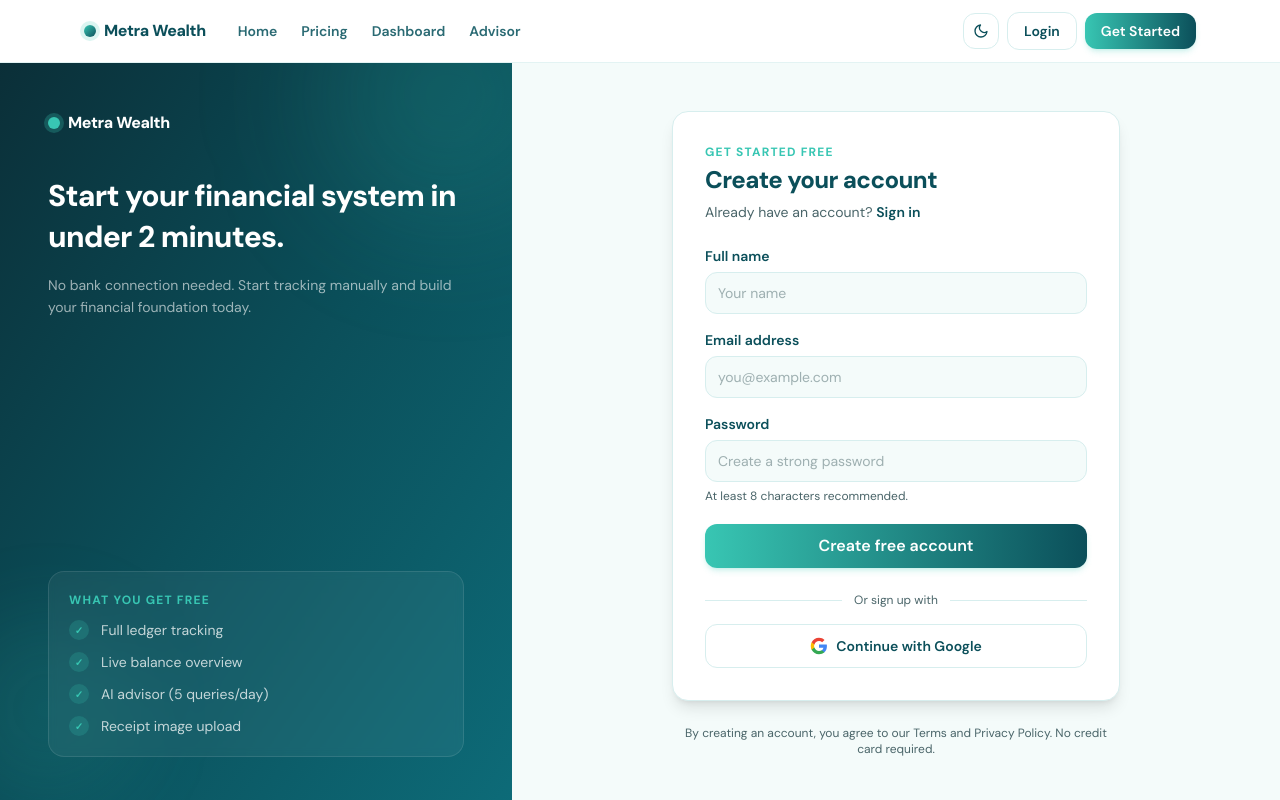
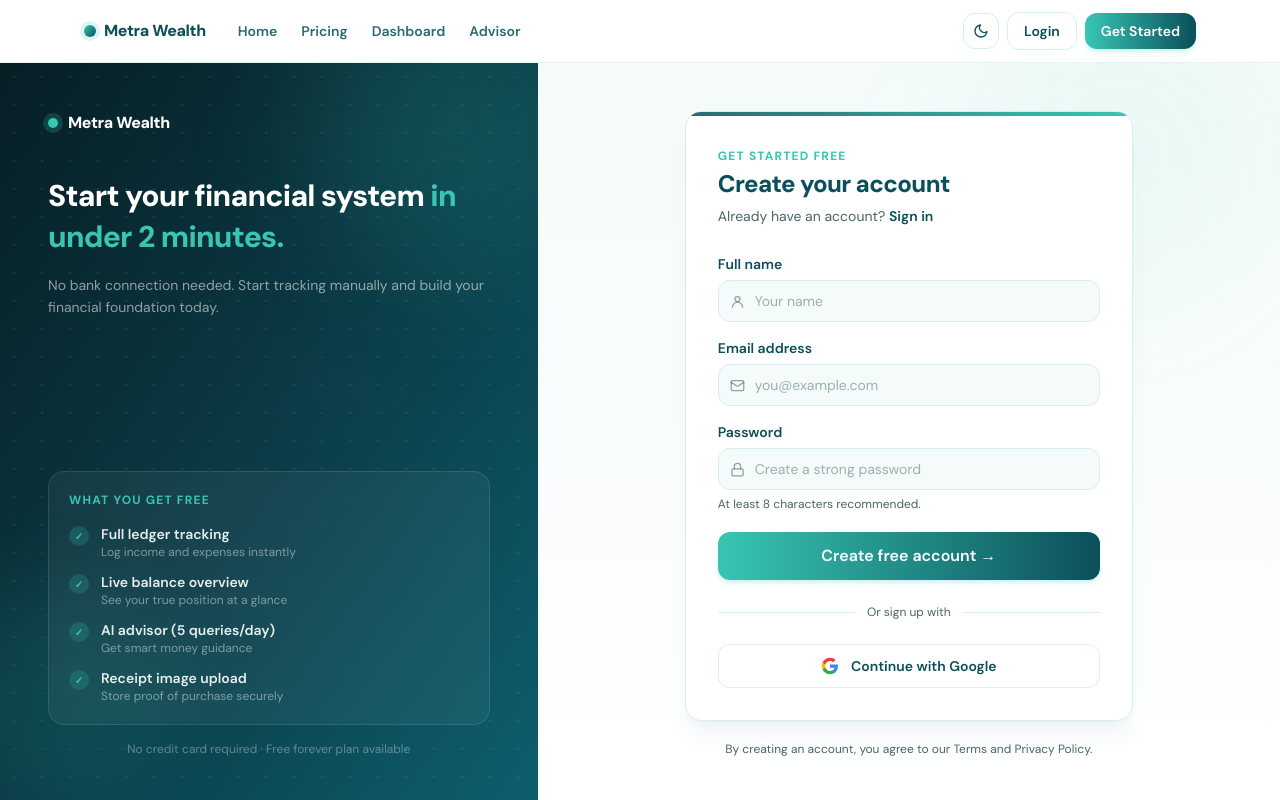
Before and after one commit to RiveraOne/frontend, a Next.js app: page /register in a window 1280 px wide. Shown: the top 800 px of the page. Built offline with nearby package versions, Linux system fonts and the light colour scheme.

Commit message:
updated login and register and fixed pricing in home page

```diff
--- a/app/register/page.tsx
+++ b/app/register/page.tsx
@@ -3,59 +3,98 @@
 export default function RegisterPage() {
   return (
     <main className="flex min-h-[calc(100vh-4rem)]">
-      {/* Left decorative panel */}
-      <div className="hidden lg:flex lg:w-2/5 flex-col justify-between bg-gradient-to-br from-[#0b2f38] via-[#0b4f5a] to-[#0d6b78] p-12 text-white relative overflow-hidden">
-        <div className="absolute -top-24 -right-16 h-64 w-64 rounded-full bg-mw-accent/15 blur-3xl" />
-        <div className="absolute bottom-0 -left-12 h-48 w-48 rounded-full bg-mw-accent/10 blur-2xl" />
 
+      {/* ── Left decorative panel ─────────────────── */}
+      <div className="relative hidden overflow-hidden lg:flex lg:w-[42%] flex-col justify-between bg-gradient-to-br from-[#071e24] via-[#0b3a45] to-[#0d5f6e] p-12 text-white">
+        {/* Dot grid texture */}
+        <div
+          className="pointer-events-none absolute inset-0 opacity-20"
+          style={{
+            backgroundImage: "radial-gradient(circle, rgba(255,255,255,0.35) 1px, transparent 1px)",
+            backgroundSize: "28px 28px",
+          }}
+        />
+
+        {/* Animated orbs */}
+        <div className="pointer-events-none absolute -top-20 -right-16 h-72 w-72 rounded-full bg-mw-accent/15 blur-3xl animate-float" />
+        <div className="pointer-events-none absolute bottom-0 -left-12 h-56 w-56 rounded-full bg-mw-accent/10 blur-2xl animate-float-slow" />
+        <div className="pointer-events-none absolute top-1/3 right-1/4 h-32 w-32 rounded-full bg-mw-light/15 blur-2xl animate-glow-pulse" />
+
+        {/* Top section: logo + headline */}
         <div className="relative z-10">
-          <div className="inline-flex items-center gap-2 mb-10">
-            <span className="h-3 w-3 rounded-full bg-mw-accent shadow-[0_0_0_4px_rgba(56,198,179,0.25)]" />
+          <div className="mb-10 inline-flex items-center gap-2.5">
+            <span className="h-2.5 w-2.5 animate-pulse rounded-full bg-mw-accent shadow-[0_0_0_5px_rgba(56,198,179,0.2)]" />
             <span className="text-base font-extrabold tracking-tight">Metra Wealth</span>
           </div>
-          <h2 className="text-3xl font-black tracking-tight leading-snug mb-4">
-            Start your financial system in under 2 minutes.
+          <h2 className="mb-4 text-3xl font-black leading-snug tracking-tight">
+            Start your financial system{" "}
+            <span className="text-mw-accent">in under 2 minutes.</span>
           </h2>
-          <p className="text-white/60 text-sm leading-relaxed">
+          <p className="text-sm leading-relaxed text-white/55">
             No bank connection needed. Start tracking manually and build your financial foundation today.
           </p>
         </div>
 
-        <div className="relative z-10">
+        {/* Bottom section: what you get card */}
+        <div className="relative z-10 space-y-4">
           <div className="rounded-2xl border border-white/10 bg-white/5 p-5 backdrop-blur-sm">
-            <p className="mw-section-label mb-3 text-mw-accent">What you get free</p>
+            <p className="mw-section-label mb-4 text-mw-accent">What you get free</p>
             <div className="space-y-3">
               {[
-                "Full ledger tracking",
-                "Live balance overview",
-                "AI advisor (5 queries/day)",
-                "Receipt image upload",
+                { label: "Full ledger tracking", detail: "Log income and expenses instantly" },
+                { label: "Live balance overview", detail: "See your true position at a glance" },
+                { label: "AI advisor (5 queries/day)", detail: "Get smart money guidance" },
+                { label: "Receipt image upload", detail: "Store proof of purchase securely" },
               ].map((item) => (
-                <div key={item} className="flex items-center gap-3">
-                  <span className="flex h-5 w-5 items-center justify-center rounded-full bg-mw-accent/20 text-[10px] font-bold text-mw-accent">
+                <div key={item.label} className="flex items-start gap-3">
+                  <span className="mt-0.5 flex h-5 w-5 flex-shrink-0 items-center justify-center rounded-full bg-mw-accent/20 text-[10px] font-bold text-mw-accent">
                     ✓
                   </span>
-                  <span className="text-sm text-white/75">{item}</span>
+                  <div>
+                    <p className="text-sm font-semibold text-white/90">{item.label}</p>
+                    <p className="text-xs text-white/45">{item.detail}</p>
+                  </div>
                 </div>
               ))}
             </div>
           </div>
+
+          <p className="text-center text-xs text-white/35">
+            No credit card required · Free forever plan available
+          </p>
         </div>
       </div>
 
-      {/* Right form panel */}
-      <div className="flex flex-1 items-center justify-center bg-mw-soft px-6 py-12">
-        <div className="w-full max-w-md">
+      {/* ── Right form panel ──────────────────────── */}
+      <div className="flex flex-1 items-center justify-center bg-gradient-to-b from-mw-soft to-mw-bg px-5 py-12 sm:px-10">
+        {/* Faint bg orb */}
+        <div className="pointer-events-none absolute right-0 top-0 h-80 w-80 rounded-full bg-mw-accent/5 blur-3xl" />
+
+        <div className="relative w-full max-w-md">
           {/* Mobile logo */}
-          <div className="flex items-center gap-2 mb-8 lg:hidden">
-            <span className="h-3 w-3 rounded-full bg-gradient-to-br from-mw-accent to-mw-primary" />
+          <div className="mb-8 flex items-center gap-2 lg:hidden">
+            <span className="h-2.5 w-2.5 animate-pulse rounded-full bg-mw-accent shadow-[0_0_0_4px_rgba(56,198,179,0.2)]" />
             <span className="text-base font-extrabold tracking-tight text-mw-primary">Metra Wealth</span>
           </div>
 
-          <div className="mw-card p-8 shadow-lg">
-            <div className="mb-6">
+          {/* Mobile free plan nudge */}
+          <div className="mb-4 flex items-center gap-2 rounded-xl border border-mw-accent/20 bg-mw-accent/8 px-4 py-2.5 lg:hidden">
+            <span className="text-sm text-mw-accent">✓</span>
+            <p className="text-xs font-medium text-mw-primary">
+              Free forever plan · No credit card required
+            </p>
+          </div>
+
+          <div className="mw-card overflow-hidden shadow-xl shadow-mw-primary/5">
+            {/* Top accent bar */}
+            <div className="h-1 w-full bg-gradient-to-r from-mw-light to-mw-accent" />
+
+            <div className="p-8">
+              <div className="mb-7">
                 <p className="mw-section-label mb-1">Get started free</p>
-              <h1 className="mw-title text-2xl">Create your account</h1>
+                <h1 className="text-2xl font-black tracking-tight text-mw-primary">
+                  Create your account
+                </h1>
                 <p className="mt-1.5 text-sm text-mw-body">
                   Already have an account?{" "}
                   <Link href="/login" className="font-semibold text-mw-primary hover:underline">
@@ -65,53 +104,88 @@
               </div>
 
               <form className="grid gap-4" action="/dashboard">
+                {/* Full name */}
                 <div>
-                <label htmlFor="name" className="mw-label mb-1.5 block">Full name</label>
+                  <label htmlFor="name" className="mw-label mb-1.5 block">
+                    Full name
+                  </label>
+                  <div className="relative">
+                    <span className="pointer-events-none absolute inset-y-0 left-3 flex items-center text-mw-body/60">
+                      <svg width="15" height="15" viewBox="0 0 24 24" fill="none" stroke="currentColor" strokeWidth="2" strokeLinecap="round" strokeLinejoin="round">
+                        <circle cx="12" cy="8" r="4"/><path d="M20 21a8 8 0 1 0-16 0"/>
+                      </svg>
+                    </span>
                     <input
                       id="name"
                       type="text"
                       placeholder="Your name"
-                  className="mw-input"
+                      className="mw-input pl-9"
                       autoComplete="name"
                     />
                   </div>
+                </div>
 
+                {/* Email */}
                 <div>
-                <label htmlFor="email" className="mw-label mb-1.5 block">Email address</label>
+                  <label htmlFor="email" className="mw-label mb-1.5 block">
+                    Email address
+                  </label>
+                  <div className="relative">
+                    <span className="pointer-events-none absolute inset-y-0 left-3 flex items-center text-mw-body/60">
+                      <svg width="15" height="15" viewBox="0 0 24 24" fill="none" stroke="currentColor" strokeWidth="2" strokeLinecap="round" strokeLinejoin="round">
+                        <rect width="20" height="16" x="2" y="4" rx="2"/><path d="m22 7-8.97 5.7a1.94 1.94 0 0 1-2.06 0L2 7"/>
+                      </svg>
+                    </span>
                     <input
                       id="email"
                       type="email"
                       placeholder="you@example.com"
-                  className="mw-input"
+                      className="mw-input pl-9"
                       autoComplete="email"
                     />
                   </div>
+                </div>
 
+                {/* Password */}
                 <div>
-                <label htmlFor="password" className="mw-label mb-1.5 block">Password</label>
+                  <label htmlFor="password" className="mw-label mb-1.5 block">
+                    Password
+                  </label>
+                  <div className="relative">
+                    <span className="pointer-events-none absolute inset-y-0 left-3 flex items-center text-mw-body/60">
+                      <svg width="15" height="15" viewBox="0 0 24 24" fill="none" stroke="currentColor" strokeWidth="2" strokeLinecap="round" strokeLinejoin="round">
+                        <rect width="18" height="11" x="3" y="11" rx="2" ry="2"/><path d="M7 11V7a5 5 0 0 1 10 0v4"/>
+                      </svg>
+                    </span>
                     <input
                       id="password"
                       type="password"
                       placeholder="Create a strong password"
-                  className="mw-input"
+                      className="mw-input pl-9"
                       autoComplete="new-password"
                     />
+                  </div>
                   <p className="mt-1.5 text-xs text-mw-body">At least 8 characters recommended.</p>
                 </div>
 
-              <button type="submit" className="mw-btn-primary mt-1 h-11 w-full text-base">
-                Create free account
+                <button type="submit" className="mw-btn-primary mt-1 h-12 w-full text-base">
+                  Create free account →
                 </button>
               </form>
 
-            <div className="mt-6 flex items-center gap-3">
+              {/* Divider */}
+              <div className="my-6 flex items-center gap-3">
                 <div className="h-px flex-1 bg-mw-border" />
                 <span className="text-xs text-mw-body">Or sign up with</span>
                 <div className="h-px flex-1 bg-mw-border" />
               </div>
 
-            <button type="button" className="mw-btn-ghost mt-4 h-11 w-full">
-              <svg width="18" height="18" viewBox="0 0 24 24" fill="currentColor">
+              {/* Google */}
+              <button
+                type="button"
+                className="mw-btn-ghost h-11 w-full gap-3 border-mw-border/80 hover:border-mw-light/50"
+              >
+                <svg width="18" height="18" viewBox="0 0 24 24">
                   <path d="M22.56 12.25c0-.78-.07-1.53-.2-2.25H12v4.26h5.92c-.26 1.37-1.04 2.53-2.21 3.31v2.77h3.57c2.08-1.92 3.28-4.74 3.28-8.09z" fill="#4285F4"/>
                   <path d="M12 23c2.97 0 5.46-.98 7.28-2.66l-3.57-2.77c-.98.66-2.23 1.06-3.71 1.06-2.86 0-5.29-1.93-6.16-4.53H2.18v2.84C3.99 20.53 7.7 23 12 23z" fill="#34A853"/>
                   <path d="M5.84 14.09c-.22-.66-.35-1.36-.35-2.09s.13-1.43.35-2.09V7.07H2.18C1.43 8.55 1 10.22 1 12s.43 3.45 1.18 4.93l2.85-2.22.81-.62z" fill="#FBBC05"/>
@@ -120,13 +194,13 @@
                 Continue with Google
               </button>
             </div>
+          </div>
 
-          <p className="mt-6 text-center text-xs text-mw-body">
+          <p className="mt-5 text-center text-xs text-mw-body">
             By creating an account, you agree to our{" "}
-            <Link href="/terms" className="hover:text-mw-primary">Terms</Link>{" "}
+            <Link href="/terms" className="hover:text-mw-primary hover:underline">Terms</Link>{" "}
             and{" "}
-            <Link href="/privacy" className="hover:text-mw-primary">Privacy Policy</Link>.
-            No credit card required.
+            <Link href="/privacy" className="hover:text-mw-primary hover:underline">Privacy Policy</Link>.
           </p>
         </div>
       </div>
```
Also changed, not shown: app/login/page.tsx (+97 -35 lines), components/landing/pricing-preview.tsx (+5 -5 lines). Lines whose indentation alone changed are shown as unchanged.
